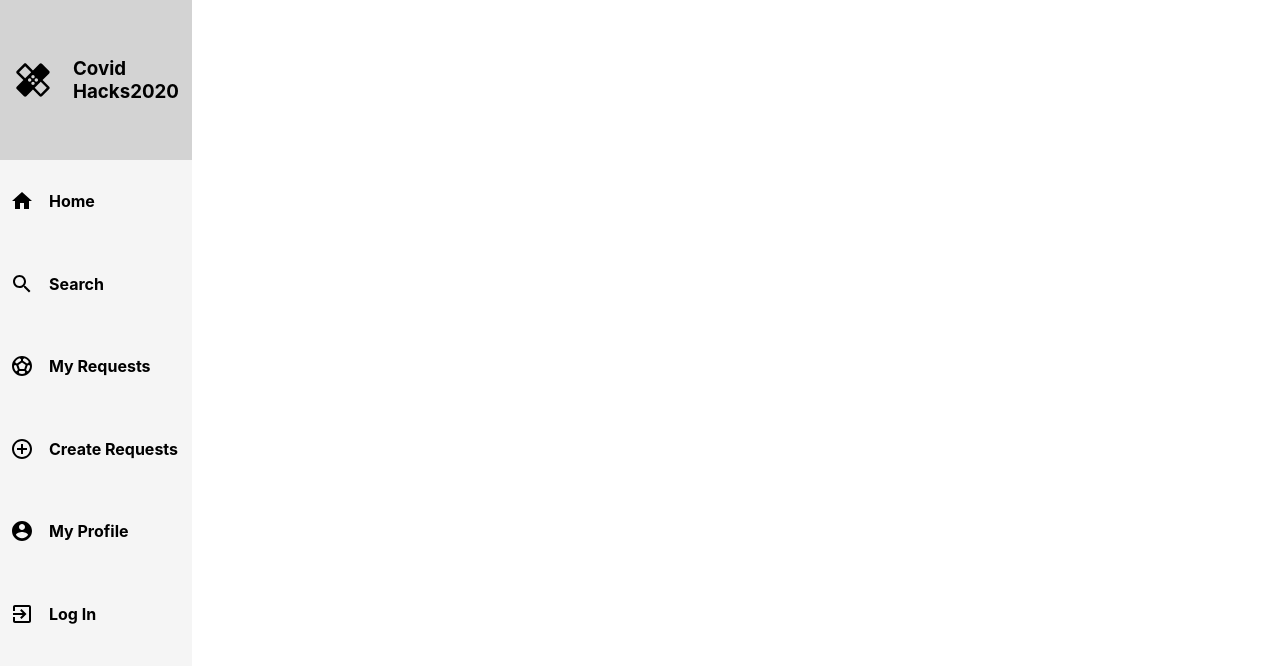
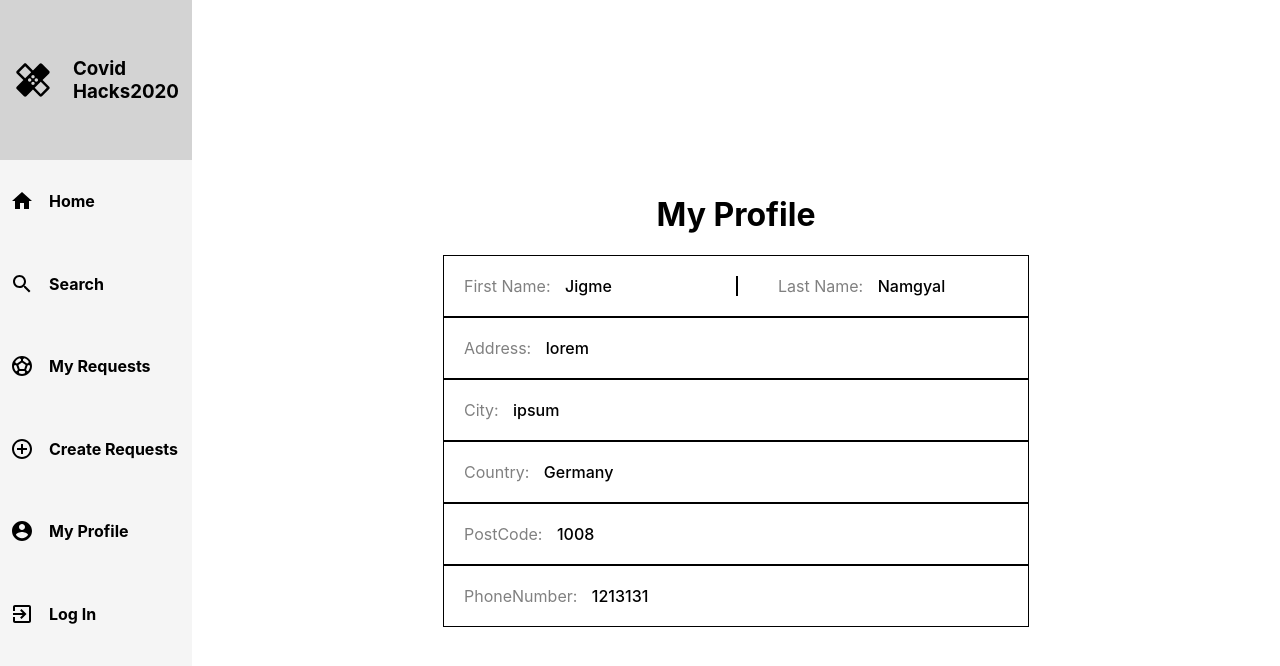
Before and after one commit to FarhanRehman/CovidHacks2020, a React (Create React App) app in the folder covid19/: page /profile in a window 1280 px wide. Shown: the top 666 px of the page. Built offline with nearby package versions, Linux system fonts and the light colour scheme.

Commit message:
finished profile page

```diff
--- a/covid19/src/App.js
+++ b/covid19/src/App.js
@@ -4,6 +4,7 @@ import styles from './app.module.css';
 import Sidebar from './components/sideBar/Sidebar';
 import Home from './components/Home/Home';
 import Register from './components/register/Register';
+import Profile from './components/profile/Profile';
 
 import {BrowserRouter as Router, Route, Switch} from 'react-router-dom'
 function App() {
@@ -16,6 +17,7 @@ function App() {
                         <Route exact path="/" component={Home} />
                         <Route path="/login" component={Login}/>
                         <Route path="/register" component={Register} />
+                        <Route path="/profile" component={Profile} />
                     </div>
                 </Switch>
             </div>
--- /dev/null
+++ b/covid19/src/components/profile/Profile.js
@@ -0,0 +1,19 @@
+import React from 'react'
+import styles from './profile.module.css';
+import ProfileItem from '../profileItem/ProfileItem';
+
+const Profile = () => {
+    return (
+        <div className={styles.profile}>
+            <div className={styles.profileTitle}>
+                <h1>My Profile</h1>
+            </div>
+
+            <div className={styles.profileInfo}>
+                <ProfileItem firstName="Jigme" lastName="Namgyal" address="lorem" city="ipsum" country="Germany" postCode="1008" phoneNumber="1213131" />
+            </div>
+        </div>
+    )
+}
+
+export default Profile
--- /dev/null
+++ b/covid19/src/components/profile/profile.module.css
@@ -0,0 +1,34 @@
+.profile{
+    display: flex;
+    width: 100%;
+    height: 100vh;
+    justify-content: center;
+    align-items: center;
+    flex-direction: column;
+}
+.profileInfo{
+    display: flex;
+    width: 100%;
+    justify-content: center;
+    align-items: center;
+    flex-direction: column;
+}
+.profileInfo > .name{
+    display: grid;
+    grid-template-columns: 50% auto;
+    padding: 20px;
+    width: 100%;
+    border: 1px solid black;
+}
+.lastChild{
+    border-left: 2px solid black;
+    padding-left: 40px;
+
+}
+
+/* .profileInfo > .name > p{
+    display: flex;
+} */
+/* .profileInfo > .name > p:nth-child(1){
+    margin-right: 20px;
+} */
--- /dev/null
+++ b/covid19/src/components/profileItem/ProfileItem.js
@@ -0,0 +1,36 @@
+import React from 'react'
+import styles from './minipProfile.module.css';
+const ProfileItem = ({firstName, lastName, address, city, country, postCode, phoneNumber}) => {
+    return (
+
+        <div className={styles.profileItem}>
+            <div className={styles.name}>
+                <p>First Name: <span>{firstName}</span></p>
+                <p className={styles.lastChild}>Last Name: <span>{lastName}</span></p>
+            </div>
+
+            <div className={styles.name}>
+                <p>Address: <span> {address}</span></p>
+            </div>
+
+            <div className={styles.name}>
+                <p>City:<span> {city}</span></p>
+            </div>
+
+            <div className={styles.name}>
+                <p>Country: <span> {country}</span></p>
+            </div>
+
+            <div className={styles.name}>
+                <p>PostCode: <span> {postCode}</span></p>
+            </div>
+            <div className={styles.name}>
+                <p>PhoneNumber: <span> {phoneNumber}</span></p>
+            </div>
+
+        </div>
+
+    )
+}
+
+export default ProfileItem
--- /dev/null
+++ b/covid19/src/components/profileItem/minipProfile.module.css
@@ -0,0 +1,27 @@
+.profileItem{
+    width: 100%;
+    display: flex;
+    flex-direction: column;
+    justify-content: center;
+    align-items: center;
+}
+.name{
+    display: grid;
+    grid-template-columns: 50% auto;
+    padding: 20px;
+    width: 50%;
+    border: 1px solid black;
+}
+p{
+    color: gray;
+}
+span{
+    color: black;
+    font-weight: 500;
+    margin-left: 10px;
+}
+.lastChild{
+    border-left: 2px solid black;
+    padding-left: 40px;
+
+}
--- a/covid19/src/components/sideBar/Sidebar.js
+++ b/covid19/src/components/sideBar/Sidebar.js
@@ -16,7 +16,7 @@ const Sidebar = () => {
                 <Item Icon={Search} title="Search"/>
                 <Item Icon={SportsSoccerOutlined} title="My Requests"/>
                 <Item Icon={AddCircleOutline} title="Create Requests"/>
-                <Item Icon={AccountCircle} title="My Profile"/>
+                <Link to="/profile"><Item Icon={AccountCircle} title="My Profile"/></Link>
                 <Link to='/login'><Item Icon={ExitToApp} title="Log In"/></Link>
             </div>
         </div>
```
